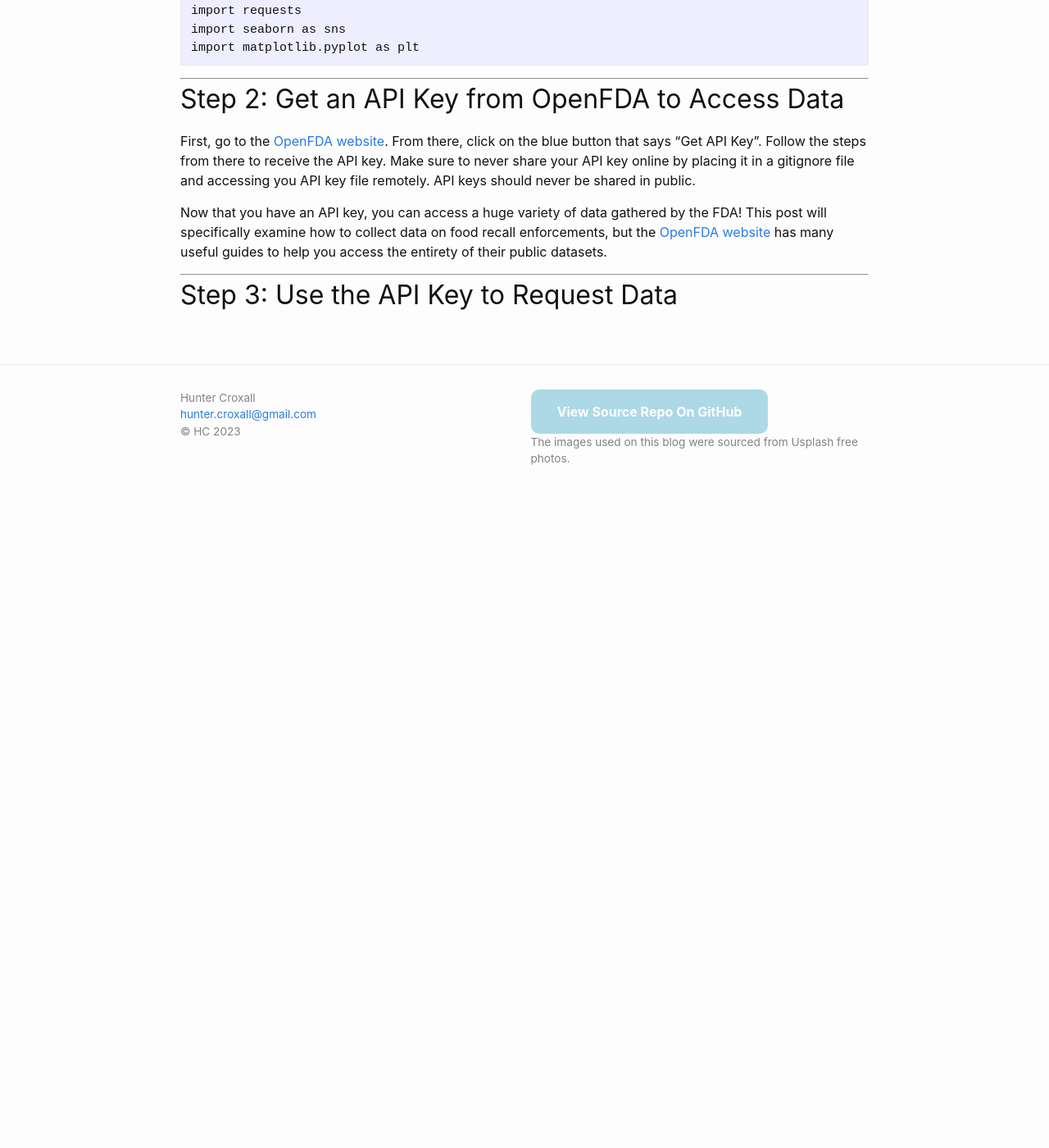
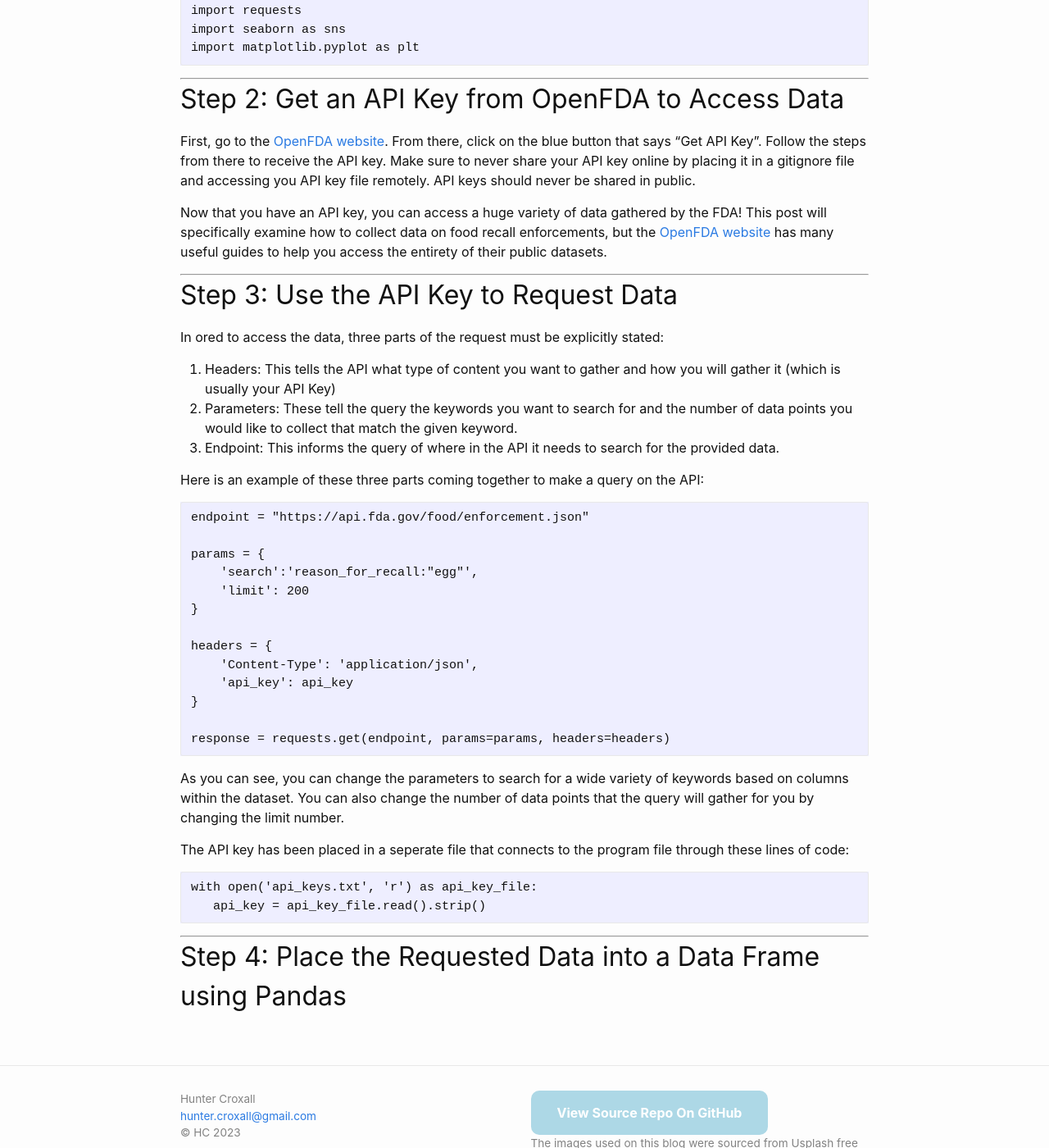
Before and after one commit to huntercroxall/huntercroxall.github.io, a Jekyll site: the page built from _posts/2023-12-12-stat386-data-collection.md, in a window 1280 px wide and 1400 px high, scrolled down 888 px. Shown: the whole window at 82% size. Built offline with Jekyll 4.4.1, drawn with Linux system fonts in a browser that asks for light colours; comment, search, counter and statistics services are not loaded; before the commit the page ends 1518 px from its top, so only the background shows below that; some of the changed text lies outside the part shown.

Commit message:
Finished step 3 2023-12-12-stat386-data-collection.md

````diff
--- a/_posts/2023-12-12-stat386-data-collection.md
+++ b/_posts/2023-12-12-stat386-data-collection.md
@@ -39,3 +39,35 @@ Now that you have an API key, you can access a huge variety of data gathered by
 ---
 
 ## Step 3: Use the API Key to Request Data
+In ored to access the data, three parts of the request must be explicitly stated:
+1. Headers: This tells the API what type of content you want to gather and how you will gather it (which is usually your API Key)
+2. Parameters: These tell the query the keywords you want to search for and the number of data points you would like to collect that match the given keyword.
+3. Endpoint: This informs the query of where in the API it needs to search for the provided data.
+
+Here is an example of these three parts coming together to make a query on the API:
+```
+endpoint = "https://api.fda.gov/food/enforcement.json"
+
+params = {
+    'search':'reason_for_recall:"egg"',
+    'limit': 200
+}
+
+headers = {
+    'Content-Type': 'application/json',
+    'api_key': api_key
+}
+
+response = requests.get(endpoint, params=params, headers=headers)
+```
+As you can see, you can change the parameters to search for a wide variety of keywords based on columns within the dataset. You can also change the number of data points that the query will gather for you by changing the limit number.
+
+The API key has been placed in a seperate file that connects to the program file through these lines of code:
+```
+with open('api_keys.txt', 'r') as api_key_file:
+   api_key = api_key_file.read().strip()
+```
+
+---
+
+## Step 4: Place the Requested Data into a Data Frame using Pandas
````
